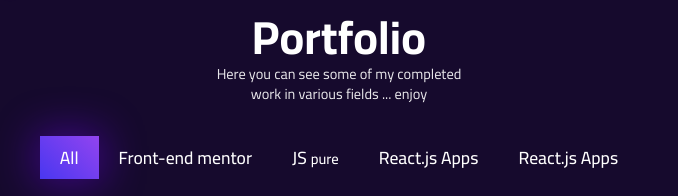
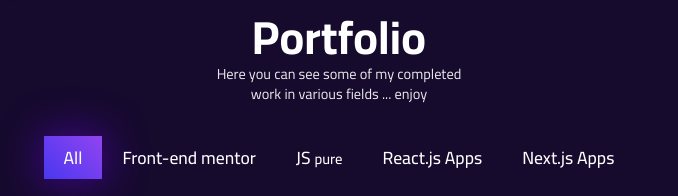
Before and after one commit to ibrahimporoo/Ibrahim-Abdo, a plain HTML site: page index.html in a window 1280 px wide. Shown: the part 3040-3236 px from the top of the page, 301-979 px from the left. Drawn offline with nearby package versions, Linux system fonts and the light colour scheme.

Commit message:
next.js btn modify

```diff
--- a/index.html
+++ b/index.html
@@ -315,7 +315,7 @@
 						<a id="mentor">Front-end mentor</a>
 						<a id="own">JS <small>pure</small></a>
 						<a id="reactApps">React.js Apps</a>
-						<a id="nextApps">React.js Apps</a>
+						<a id="nextApps">Next.js Apps</a>
 					</div>
 				</div>
 				<div id="allWork">
```
